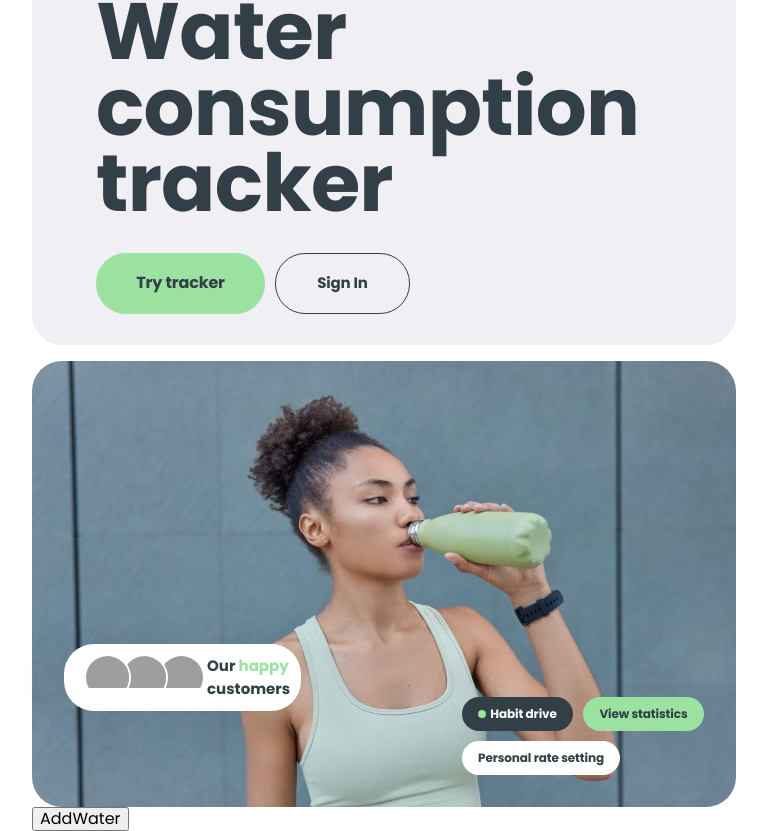
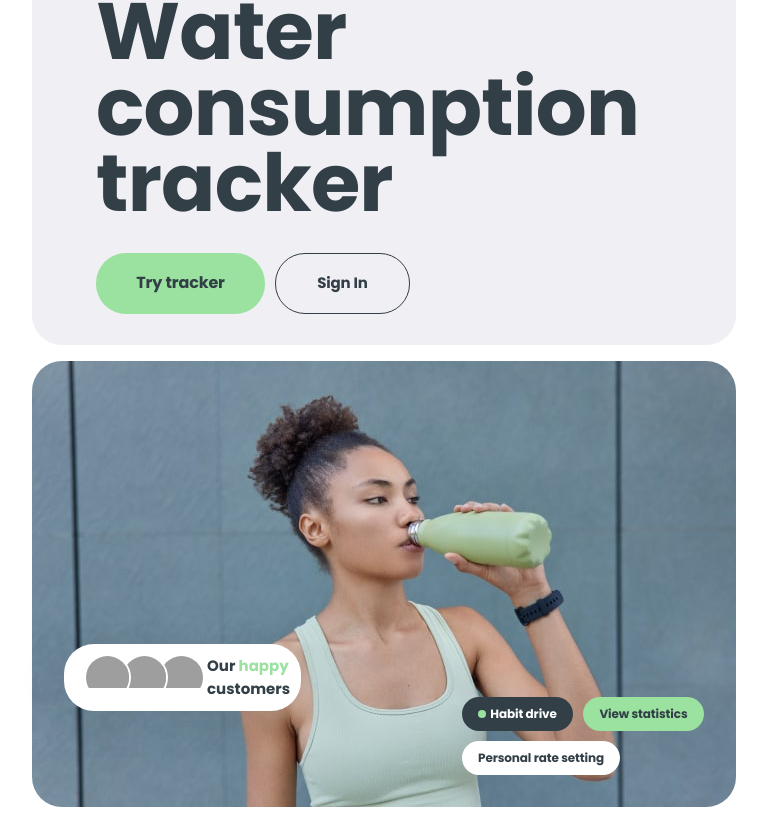
Before and after one commit to GoitStudentsWorks/fs95-reacct-node-ChiJhin, a React (Create React App) app: page /AquaTrack-IT-WARRIORS-frontend/ in a window 1280 px wide. Shown: the part 185-1016 px from the top of the page, without its empty margins (256-1023 px from the left). After the commit the page ends 992 px from the top, so only its background shows below. Built offline with nearby package versions, Linux system fonts and the light colour scheme; grey boxes are pictures that could not be loaded; the HTML template or start-up script is replaced by a standard one.

Commit message:
Test button commeted out

```diff
--- a/src/components/AddWaterBtn/AddWaterBtn.jsx
+++ b/src/components/AddWaterBtn/AddWaterBtn.jsx
@@ -2,7 +2,7 @@ import { useState } from 'react';
 import Modals from "../Modals/Modal/Modal";
 // import WaterModal from '../Modals/WaterModal/WaterModal';
 //import LogOutModal from '../Modals/LogOutModal/LogOutModal';
-import DeleteWaterModal from '../Modals/DeleteWaterModal/DeleteWaterModal';
+//import DeletewaterModal from '../Modals/DeleteWaterModal/DeleteWaterModal';
 export default function BtnAddWater (){
 //     const filter = useSelector(selectFilter);
 //   const dispatch = useDispatch();
@@ -45,7 +45,7 @@ export default function BtnAddWater (){
             {/* тут втавляєм потрібний компонент */}
             {/* <WaterModal/> */}
             {/*<LogOutModal/>*/}
-            <DeleteWaterModal/>
+            {/*<DeleteWaterModal/>*/}
             {/* <WaterForm item={update} closeModal={closeModalUpdate} /> */}
           </div>
         </Modals>
--- a/src/pages/HomePage/HomePage.jsx
+++ b/src/pages/HomePage/HomePage.jsx
@@ -1,7 +1,6 @@
 import React from 'react';
 import AdvantagesSection from '../../components/AdvantagesSection/AdvantagesSection';
 import WelcomeSection from '../../components/WelcomeSection/WelcomeSection';
-import AddWaterBtn from '../../components/AddWaterBtn/AddWaterBtn'; // Import the AddWaterBtn component
 import css from './HomePage.module.css';
 
 export default function HomePage() {
@@ -10,7 +9,6 @@ export default function HomePage() {
       <div className={css.page}>
         <WelcomeSection />
         <AdvantagesSection />
-        <AddWaterBtn /> {/* Render the AddWaterBtn component */}
       </div>
     </div>
   );
```
